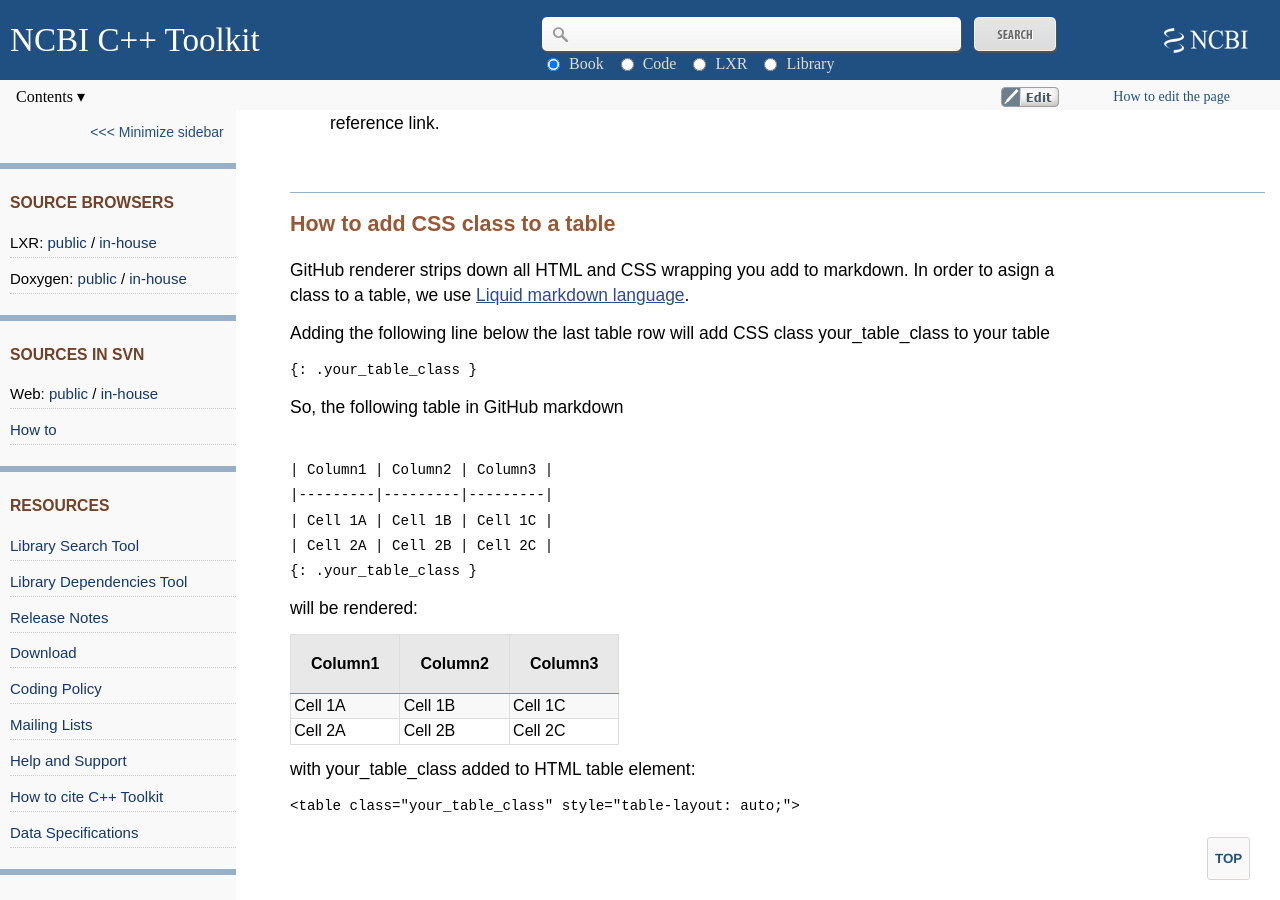
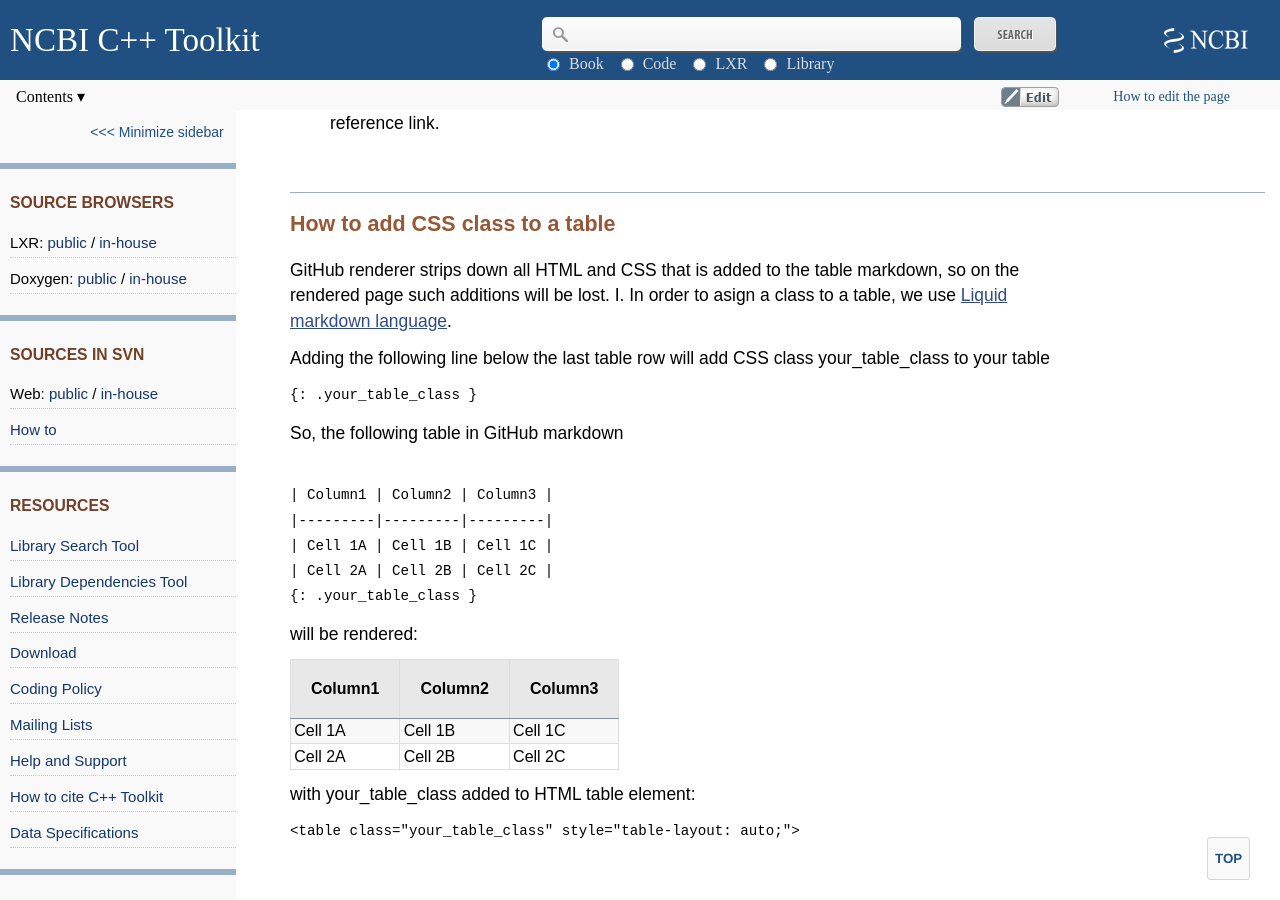
Before and after one commit to ncbi/cxx-toolkit, a Jekyll site: the page built from help_page.md, in a window 1280 px wide and 900 px high, scrolled down 1031 px. Built offline with Jekyll 4.4.1, drawn with Linux system fonts in a browser that asks for light colours.

Commit message:
Update help_page.md

```diff
--- a/help_page.md
+++ b/help_page.md
@@ -37,7 +37,7 @@
 
 How to add CSS class to a table
 -------------------------------------------------
-GitHub renderer strips down all HTML and CSS wrapping you add to markdown. In order to asign a class to a table, we use [Liquid markdown language](https://shopify.github.io/liquid/).
+GitHub renderer strips down all HTML and CSS that is added to the table markdown, so on the rendered page such additions will be lost. I. In order to asign a class to a table, we use [Liquid markdown language](https://shopify.github.io/liquid/).
 
 Adding the following line below the last table row will add CSS class your_table_class to your table
 
```
